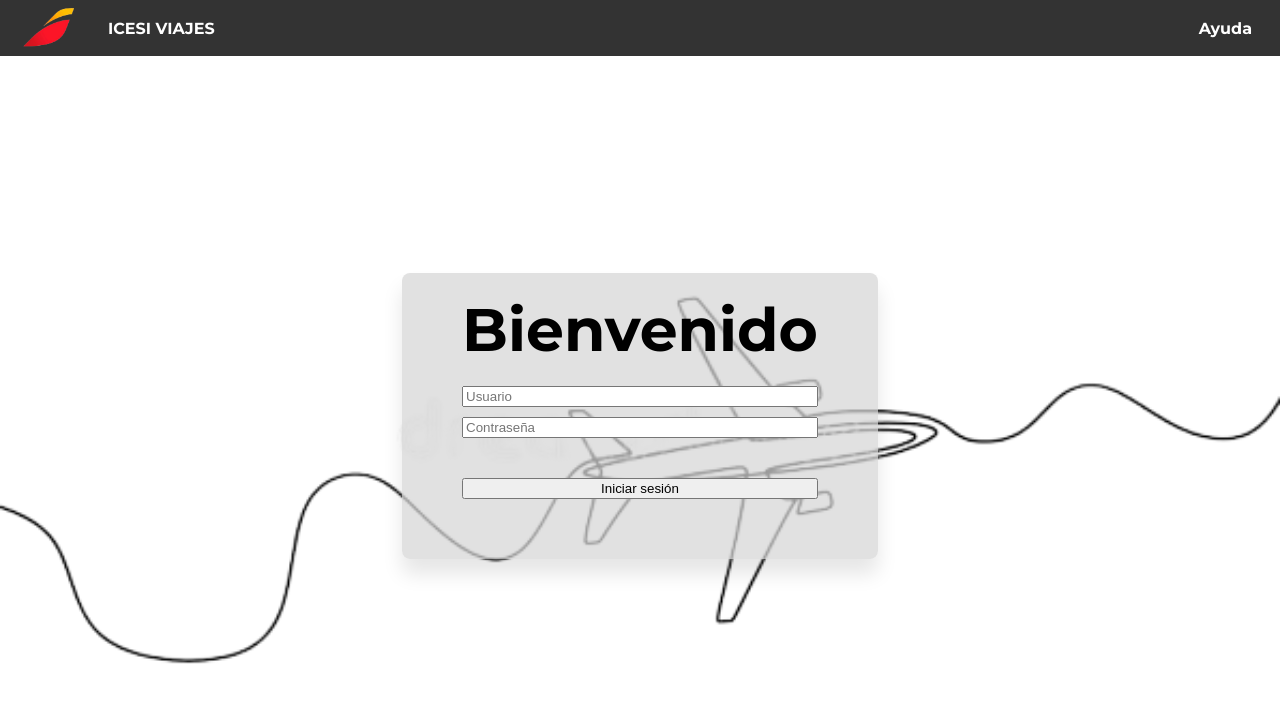
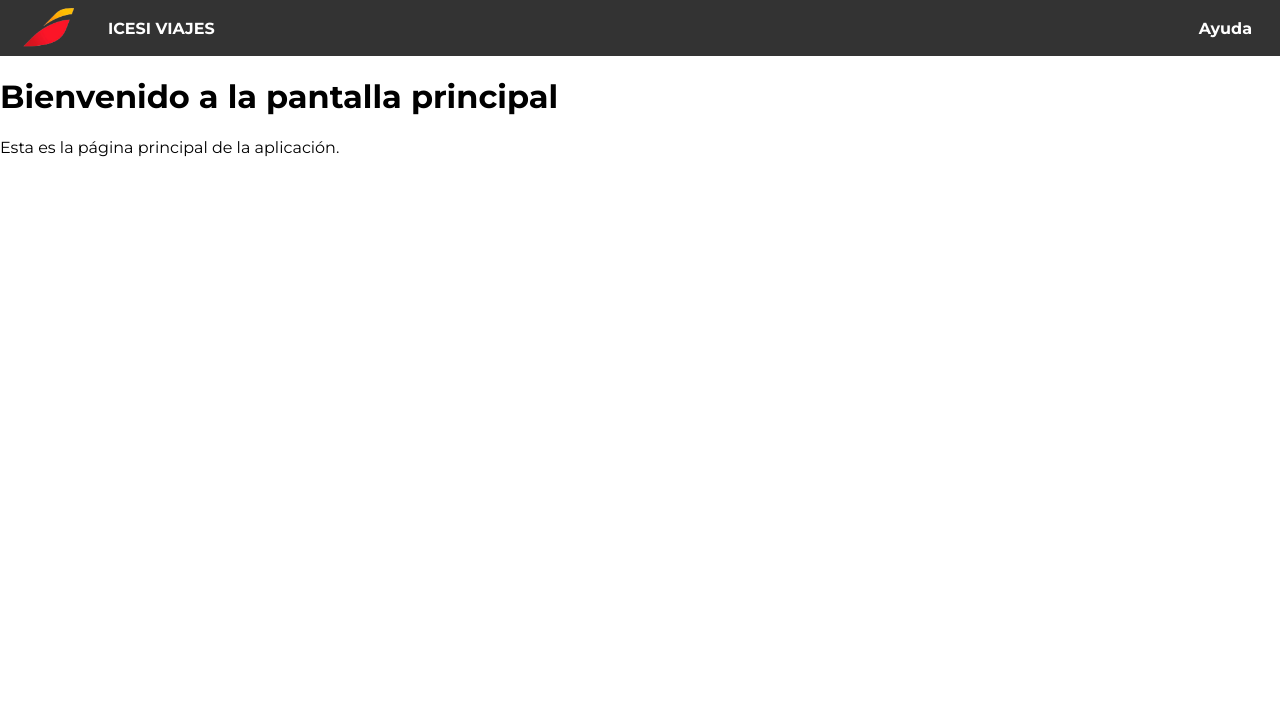
Before and after one commit to KevinVincent016/icesi-viajes-FrontEnd, a React (Create React App) app: page /main in a window 1280 px wide. Shown: the top 702 px of the page. Built offline with nearby package versions, Linux system fonts and the light colour scheme.

Commit message:
Interaccion del boton iniciar sesion
Interaccion del boton iniciar sesion con una pagina principal temporal

```diff
--- a/package.json
+++ b/package.json
@@ -8,8 +8,10 @@
     "@testing-library/user-event": "^13.5.0",
     "react": "^18.2.0",
     "react-dom": "^18.2.0",
+    "react-router-dom": "^6.23.0",
     "react-scripts": "5.0.1",
-    "web-vitals": "^2.1.4"
+    "web-vitals": "^2.1.4",
+    "wouter": "^3.1.2"
   },
   "scripts": {
     "start": "react-scripts start",
--- a/src/App.css
+++ b/src/App.css
@@ -31,7 +31,7 @@
 
 .login-container {
   background-color: rgba(214, 214, 214, 0.72);
-  padding: 60px;
+  padding: 20px;
   border-radius: 8px;
   box-shadow: 0 15px 20px rgba(0, 0, 0, 0.1);
   flex-direction: column;
--- a/src/App.js
+++ b/src/App.js
@@ -1,11 +1,14 @@
 import React from 'react';
+import { BrowserRouter as Router, Routes, Route } from 'react-router-dom';
 import './App.css';
 
-import backgroundImage from '/Users/juanfelipe/Desktop/IcesiViajesFrontEndGithub/icesi-viajes-FrontEnd/src/backgroundimage.png';
 import logo from '/Users/juanfelipe/Desktop/IcesiViajesFrontEndGithub/icesi-viajes-FrontEnd/src/image-removebg-preview (1).png';
+import Login from './Login';
+import MainScreen from './MainScreen';
 
 function App() {
   return (
+    <Router>
       <div>
         <div className="header">
           <div className="logo-container">
@@ -14,17 +17,13 @@ function App() {
           </div>
           <span className="help-button">Ayuda</span>
         </div>
-      <div className="App" style={{ backgroundImage: `url(${backgroundImage})` }}>
-        <div className="login-container">
-          <h1>Bienvenido</h1>
-          <form>
-            <input type="text" placeholder="Usuario" />
-            <input type="password" placeholder="Contraseña" />
-            <button type="submit">Iniciar sesión</button>
-          </form>
+        <Routes>
+        <Route path="/login" element={<Login/>} />
+          <Route path="/" element={<Login/>} />
+          <Route path="/main" element={<MainScreen/>} />
+        </Routes>
       </div>
-      </div>
-    </div>
+    </Router>
   );
 }
 
--- /dev/null
+++ b/src/Login.js
@@ -0,0 +1,44 @@
+import React, { useState, useEffect } from 'react';
+import { useNavigate } from 'react-router-dom';
+import backgroundImage from '/Users/juanfelipe/Desktop/IcesiViajesFrontEndGithub/icesi-viajes-FrontEnd/src/backgroundimage.png';
+
+function Login() {
+  const navigate = useNavigate();
+  const [isLoggedIn, setIsLoggedIn] = useState(false);
+
+  useEffect(() => {
+    // Verificar si hay una sesión activa almacenada en el almacenamiento local
+    const isLoggedInFromStorage = localStorage.getItem('isLoggedIn') === 'true';
+    setIsLoggedIn(isLoggedInFromStorage);
+    if (isLoggedInFromStorage) {
+      // Si hay una sesión activa, redirige al usuario a MainScreen
+      navigate('/login');
+    }
+  }, []); // Solo se ejecuta una vez al cargar el componente
+
+  const handleLogin = () => {
+    // Lógica de inicio de sesión aquí
+
+    // Marcar al usuario como conectado y almacenar el estado en el almacenamiento local
+    localStorage.setItem('isLoggedIn', 'true');
+    setIsLoggedIn(true);
+
+    // Redirige al usuario a MainScreen después de iniciar sesión exitosamente
+    navigate('/main');
+  };
+
+  return (
+    <div className="App" style={{ backgroundImage: `url(${backgroundImage})` }}>
+      <div className="login-container">
+        <h1>Bienvenido</h1>
+        <form>
+          <input type="text" placeholder="Usuario" />
+          <input type="password" placeholder="Contraseña" />
+          <button type="button" onClick={handleLogin}>Iniciar sesión</button>
+        </form>
+      </div>
+    </div>
+  );
+}
+
+export default Login;
--- /dev/null
+++ b/src/MainScreen.js
@@ -0,0 +1,12 @@
+import React from 'react';
+
+function MainScreen() {
+  return (
+    <div>
+      <h1>Bienvenido a la pantalla principal</h1>
+      <p>Esta es la página principal de la aplicación.</p>
+    </div>
+  );
+}
+
+export default MainScreen;
```
Also changed, not shown: 1 other file (tests, documents, lock files or other folders). Lines whose indentation alone changed are shown as unchanged.
